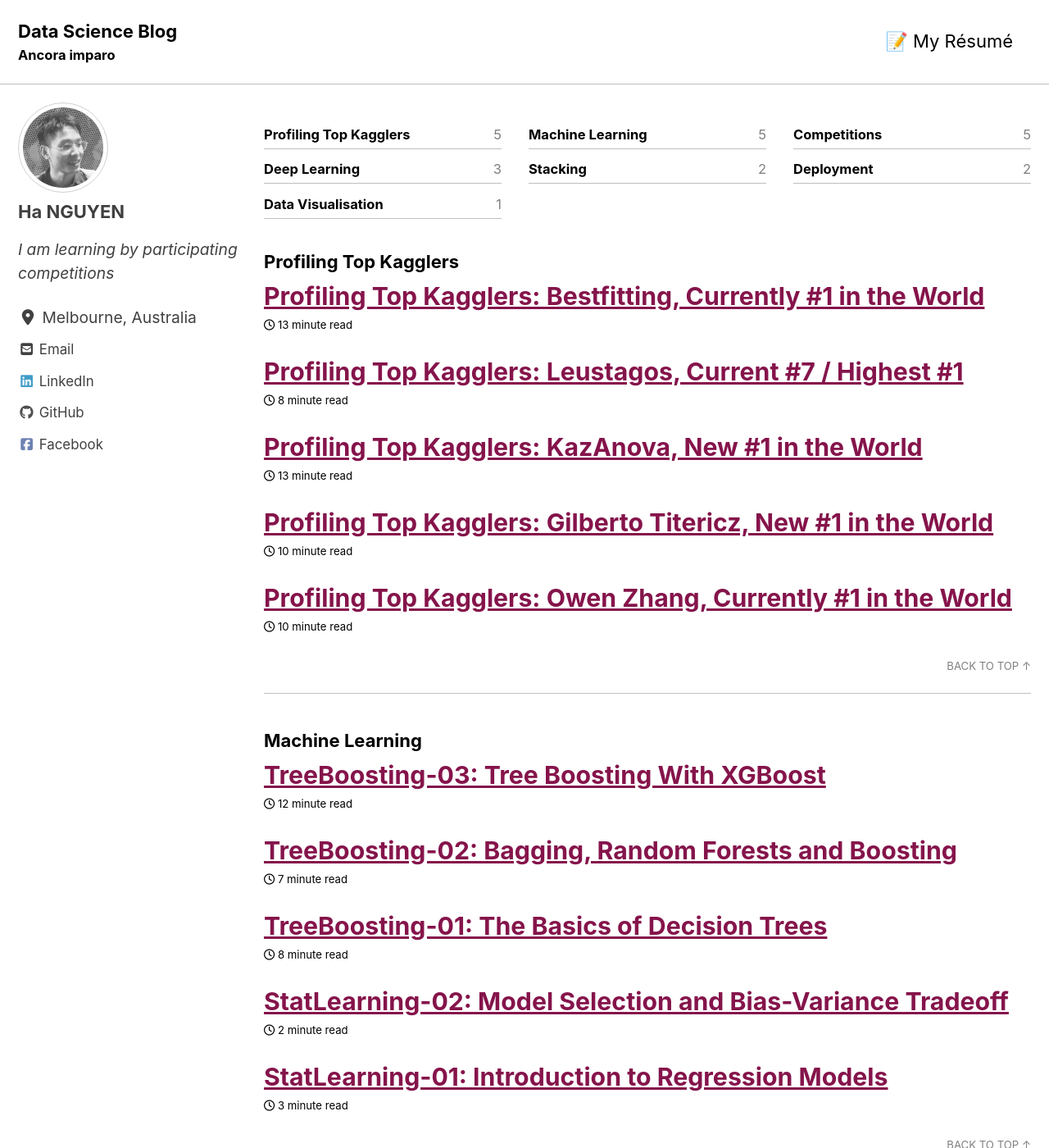
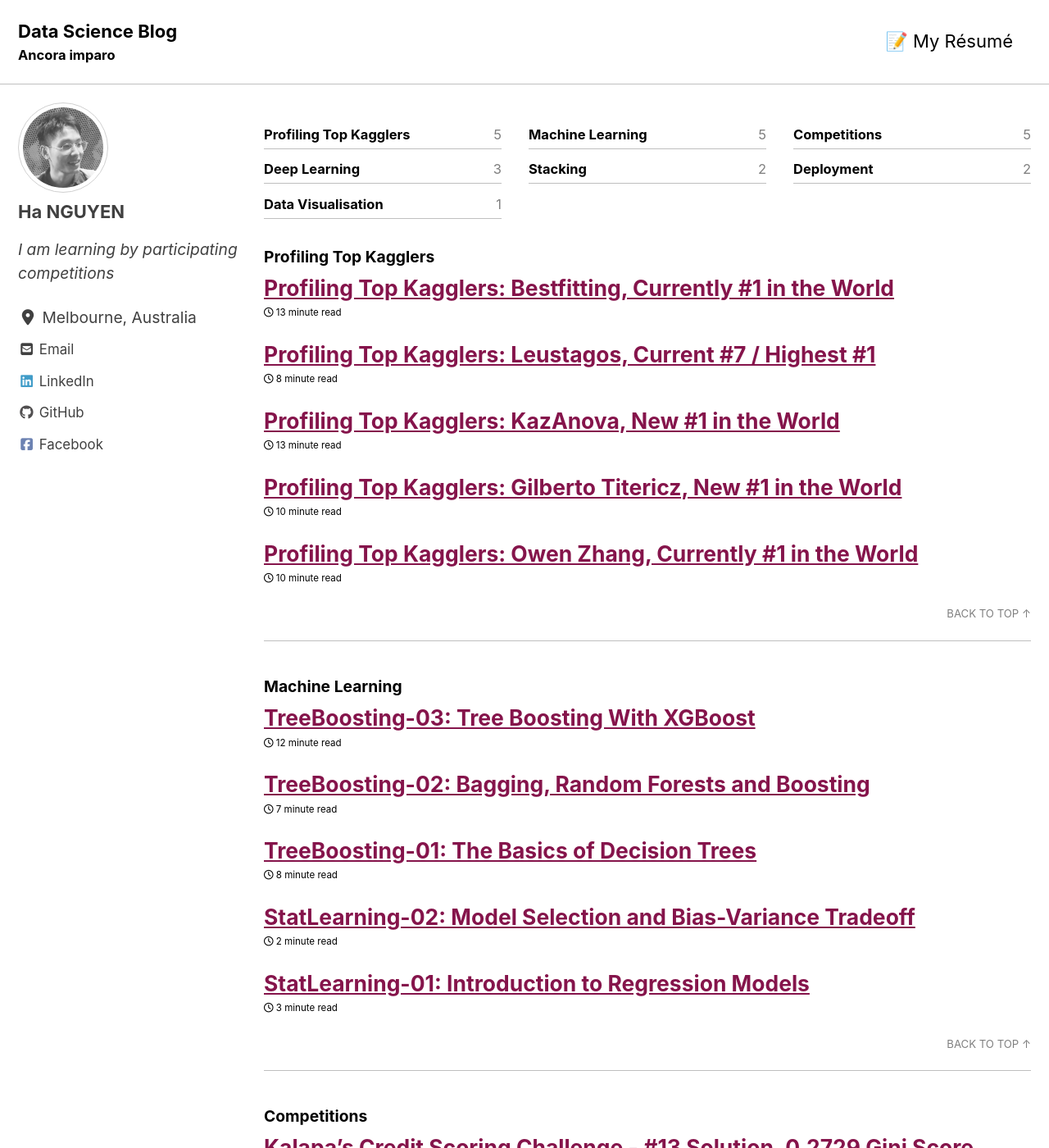
Before and after one commit to datasciblog/datasciblog.github.io, a Jekyll site: the page built from index.html, in a window 1280 px wide and 1400 px high. Shown: the whole window at 82% size. Built offline with Jekyll 4.4.1, drawn with Linux system fonts in a browser that asks for light colours; cached includes are drawn as plain includes; nearby versions of some CDN libraries; the list of posts is cut into pages by our own code.

Commit message:
Update _archive.scss

```diff
--- a/_sass/minimal-mistakes/_archive.scss
+++ b/_sass/minimal-mistakes/_archive.scss
@@ -20,7 +20,7 @@
 
 .archive__item {
   position: relative;
-  font-size: $type-size-6;
+  font-size: $type-size-7;
 
   a {
     position: relative;
@@ -35,7 +35,7 @@
 .archive__subtitle {
   margin: 1.414em 0 0;
   padding-bottom: 0.5em;
-  font-size: $type-size-6;
+  font-size: $type-size-7;
   color: $muted-text-color;
   border-bottom: 1px solid $border-color;
 
```
